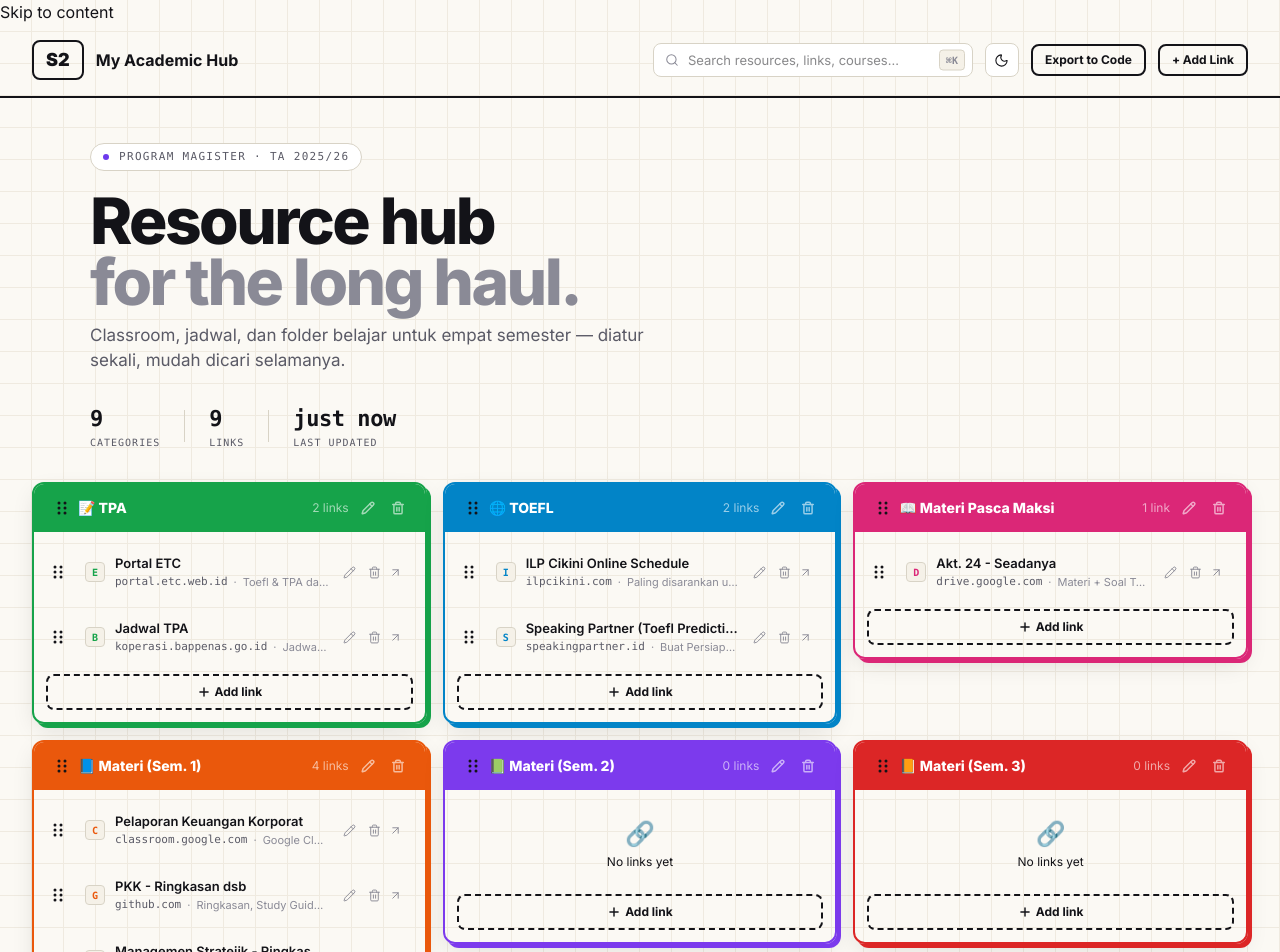
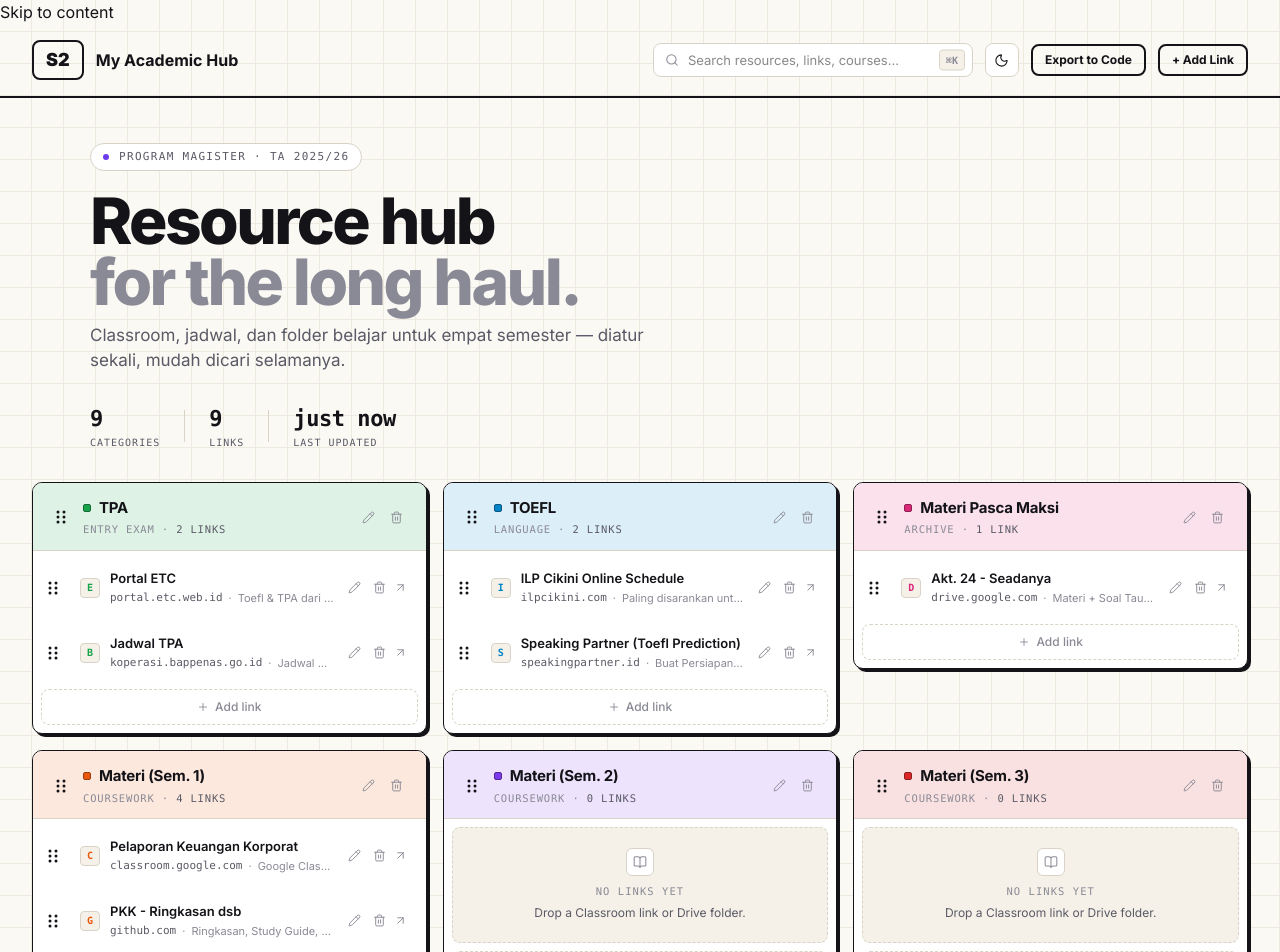
Before and after one commit to DMY-cmyk/S2-Linktree, a Next.js app: page / in a window 1280 px wide. Shown: the top 952 px of the page. Built offline with nearby package versions, Linux system fonts and the light colour scheme.

Commit message:
feat(card): polished CategoryCard with tinted header and tabindex

```diff
--- a/src/features/link-directory/CategoryCard.tsx
+++ b/src/features/link-directory/CategoryCard.tsx
@@ -1,14 +1,12 @@
 'use client';
 
-import { motion, AnimatePresence } from 'framer-motion';
-import { Pencil, Trash2, Plus } from 'lucide-react';
-import { staggerItem, cardHover } from '@/animations/variants';
+import { useState } from 'react';
+import { Pencil, Trash2, Plus, BookOpen } from 'lucide-react';
 import { LinkItem } from './LinkItem';
 import { DragHandle } from '@/components/ui/DragHandle';
-import { CATEGORY_COLORS } from '@/lib/constants';
 import type { Category, Link } from '@/types';
 
-interface CategoryCardProps {
+interface Props {
   category: Category;
   links: Link[];
   onEditLink: (link: Link) => void;
@@ -23,117 +21,135 @@ interface CategoryCardProps {
     attributes: Record<string, unknown>;
   };
   renderLinks?: (links: Link[], accentColor: string) => React.ReactNode;
+  index?: number;
 }
 
 export function CategoryCard({
-  category,
-  links,
-  onEditLink,
-  onDeleteLink,
-  onEditCategory,
-  onDeleteCategory,
-  onAddLink,
-  isDragging = false,
-  searchQuery,
-  dragHandleProps,
-  renderLinks,
-}: CategoryCardProps) {
-  const colorEntry = CATEGORY_COLORS.find(c => c.hex === category.color);
-  const textColor = colorEntry?.textColor ?? '#222222';
+  category, links, onEditLink, onDeleteLink, onEditCategory, onDeleteCategory,
+  onAddLink, isDragging = false, searchQuery, dragHandleProps, renderLinks, index = 0,
+}: Props) {
+  const [hover, setHover] = useState(false);
+  const accent = category.color;
+  const headerBg = `color-mix(in srgb, ${accent} 14%, var(--surface))`;
+  const ariaLabel = `${category.name}, ${links.length} link${links.length === 1 ? '' : 's'}, press E to edit or D to delete`;
 
   return (
-    <motion.div
-      variants={staggerItem}
-      whileHover={isDragging ? undefined : {
-        ...cardHover,
-        boxShadow: `6px 6px 0px ${category.color}, 0 12px 32px -4px rgba(0,0,0,0.18)`,
+    <article
+      tabIndex={0}
+      data-card-id={category.id}
+      aria-label={ariaLabel}
+      className="fade-up"
+      style={{
+        ['--idx' as never]: String(index),
+        animationDelay: `calc(var(--idx) * 30ms)`,
+        position: 'relative',
+        background: 'var(--surface)',
+        border: '1.5px solid var(--border)',
+        borderRadius: 10,
+        boxShadow: hover && !isDragging ? '4px 4px 0 var(--shadow-color)' : '3px 3px 0 var(--shadow-color)',
+        transform: hover && !isDragging ? 'translate(-1px,-1px)' : 'translate(0,0)',
+        transition: 'transform 120ms ease, box-shadow 120ms ease',
+        overflow: 'hidden',
+        display: 'flex', flexDirection: 'column',
       }}
-      className="bg-gradient-to-br from-[var(--bg-card)] to-[var(--bg-card-secondary)] border-2 rounded-xl overflow-hidden transition-shadow"
-      style={{
-        borderColor: category.color,
-        boxShadow: `4px 4px 0px ${category.color}, 0 8px 24px -4px rgba(0,0,0,0.12)`,
-      }}
+      onMouseEnter={() => setHover(true)}
+      onMouseLeave={() => setHover(false)}
     >
-      {/* Header */}
-      <div
-        className="px-4 py-3 flex items-center justify-between"
-        style={{
-          backgroundColor: category.color,
-          borderBottom: '2px solid var(--border-color)',
-        }}
-      >
-        <div className="flex items-center gap-1">
-          {dragHandleProps && (
-            <DragHandle
-              listeners={dragHandleProps.listeners}
-              attributes={dragHandleProps.attributes}
-            />
-          )}
-          <span className="font-extrabold text-sm" style={{ color: textColor }}>
-            {category.emoji} {category.name}
-          </span>
+      <header style={{
+        padding: '14px 16px 12px', display: 'flex', alignItems: 'center', gap: 10,
+        borderBottom: '1.5px solid var(--border-soft)',
+        background: headerBg,
+      }}>
+        {dragHandleProps && (
+          <DragHandle listeners={dragHandleProps.listeners} attributes={dragHandleProps.attributes} />
+        )}
+        <div style={{ flex: 1, minWidth: 0 }}>
+          <div style={{ display: 'flex', alignItems: 'center', gap: 8 }}>
+            <span style={{
+              width: 8, height: 8, borderRadius: 2, background: accent,
+              border: `1px solid color-mix(in srgb, ${accent} 60%, var(--border))`,
+              flexShrink: 0,
+            }} />
+            <h3 style={{
+              margin: 0, fontSize: 15, fontWeight: 700, letterSpacing: '-0.015em',
+              whiteSpace: 'nowrap', overflow: 'hidden', textOverflow: 'ellipsis',
+              color: 'var(--text)',
+            }}>{category.name}</h3>
+          </div>
+          <div className="mono" style={{
+            marginTop: 3, fontSize: 10.5, color: 'var(--text-3)',
+            textTransform: 'uppercase', letterSpacing: '0.08em',
+          }}>
+            {category.tag} · <span style={{ color: 'var(--text-2)' }}>
+              {links.length} link{links.length === 1 ? '' : 's'}
+            </span>
+          </div>
         </div>
-        <div className="flex items-center gap-2">
-          <span
-            className="text-xs opacity-60"
-            style={{ color: textColor }}
-            aria-label={`${links.length} ${links.length === 1 ? 'link' : 'links'}`}
-          >
-            {links.length} {links.length === 1 ? 'link' : 'links'}
-          </span>
-          <button
-            onClick={() => onEditCategory(category)}
-            className="opacity-60 hover:opacity-100 focus:opacity-100 cursor-pointer p-1 rounded"
+        <div style={{ display: 'flex', gap: 2 }}>
+          <button type="button" onClick={() => onEditCategory(category)}
             aria-label={`Edit ${category.name}`}
-            style={{ color: textColor }}
-          >
-            <Pencil size={14} strokeWidth={2.5} />
+            style={{ width: 26, height: 26, display: 'grid', placeItems: 'center',
+              background: 'transparent', border: 'none', borderRadius: 6,
+              color: 'var(--text-3)', cursor: 'pointer' }}>
+            <Pencil size={13} strokeWidth={1.75} />
           </button>
-          <button
-            onClick={() => onDeleteCategory(category)}
-            className="opacity-60 hover:opacity-100 focus:opacity-100 cursor-pointer p-1 rounded"
+          <button type="button" onClick={() => onDeleteCategory(category)}
             aria-label={`Delete ${category.name}`}
-            style={{ color: textColor }}
-          >
-            <Trash2 size={14} strokeWidth={2.5} />
+            style={{ width: 26, height: 26, display: 'grid', placeItems: 'center',
+              background: 'transparent', border: 'none', borderRadius: 6,
+              color: 'var(--text-3)', cursor: 'pointer' }}>
+            <Trash2 size={13} strokeWidth={1.75} />
           </button>
         </div>
-      </div>
+      </header>
 
-      {/* Links */}
-      <div className="p-3">
+      <div style={{ padding: 8, display: 'flex', flexDirection: 'column', gap: 4, flex: 1 }}>
         {links.length === 0 ? (
-          <div className="py-4 text-center">
-            <span className="text-2xl">🔗</span>
-            <p className="text-xs text-[var(--text-secondary)] mt-1">No links yet</p>
+          <div style={{
+            padding: '20px 12px', textAlign: 'center',
+            border: '1.5px dashed var(--border-soft)', borderRadius: 8,
+            background: 'var(--surface-2)',
+          }}>
+            <div style={{
+              width: 28, height: 28, margin: '0 auto 8px',
+              display: 'grid', placeItems: 'center',
+              background: 'var(--surface)', border: '1.5px solid var(--border-soft)',
+              borderRadius: 6, color: 'var(--text-3)',
+            }}><BookOpen size={14} strokeWidth={1.75} /></div>
+            <div className="mono" style={{
+              fontSize: 10.5, fontWeight: 500, color: 'var(--text-3)',
+              textTransform: 'uppercase', letterSpacing: '0.1em',
+            }}>No links yet</div>
+            <div style={{ fontSize: 12, color: 'var(--text-2)', marginTop: 4 }}>
+              Drop a Classroom link or Drive folder.
+            </div>
           </div>
         ) : renderLinks ? (
-          renderLinks(links, category.color)
+          renderLinks(links, accent)
         ) : (
-          <div className="flex flex-col gap-2">
-            <AnimatePresence mode="popLayout">
-              {links.map((link, index) => (
-                <LinkItem
-                  key={link.id}
-                  link={link}
-                  accentColor={category.color}
-                  onEdit={() => onEditLink(link)}
-                  onDelete={() => onDeleteLink(link)}
-                  isDragging={isDragging}
-                  searchQuery={searchQuery}
-                  index={index}
-                />
-              ))}
-            </AnimatePresence>
-          </div>
+          links.map((l, i) => (
+            <LinkItem key={l.id} link={l} accentColor={accent}
+              onEdit={() => onEditLink(l)} onDelete={() => onDeleteLink(l)}
+              isDragging={isDragging} searchQuery={searchQuery} index={i} />
+          ))
         )}
         <button
+          type="button"
           onClick={() => onAddLink(category.id)}
-          className="w-full mt-2 py-2 text-xs font-bold text-[var(--text-secondary)] hover:text-[var(--text-primary)] border-2 border-dashed border-[var(--text-secondary)] hover:border-[var(--border-color)] rounded-lg transition-colors cursor-pointer flex items-center justify-center gap-1"
+          aria-label="Add link"
+          style={{
+            marginTop: 4, height: 36,
+            display: 'flex', alignItems: 'center', justifyContent: 'center', gap: 6,
+            background: 'transparent',
+            border: '1.5px dashed var(--border-soft)',
+            borderRadius: 8,
+            color: 'var(--text-3)', fontSize: 12, fontWeight: 500,
+            cursor: 'pointer',
+          }}
         >
-          <Plus size={14} strokeWidth={2.5} /> Add link
+          <Plus size={12} strokeWidth={1.75} /> Add link
         </button>
       </div>
-    </motion.div>
+    </article>
   );
 }
```
Also changed, not shown: 1 other file (tests, documents, lock files or other folders).
